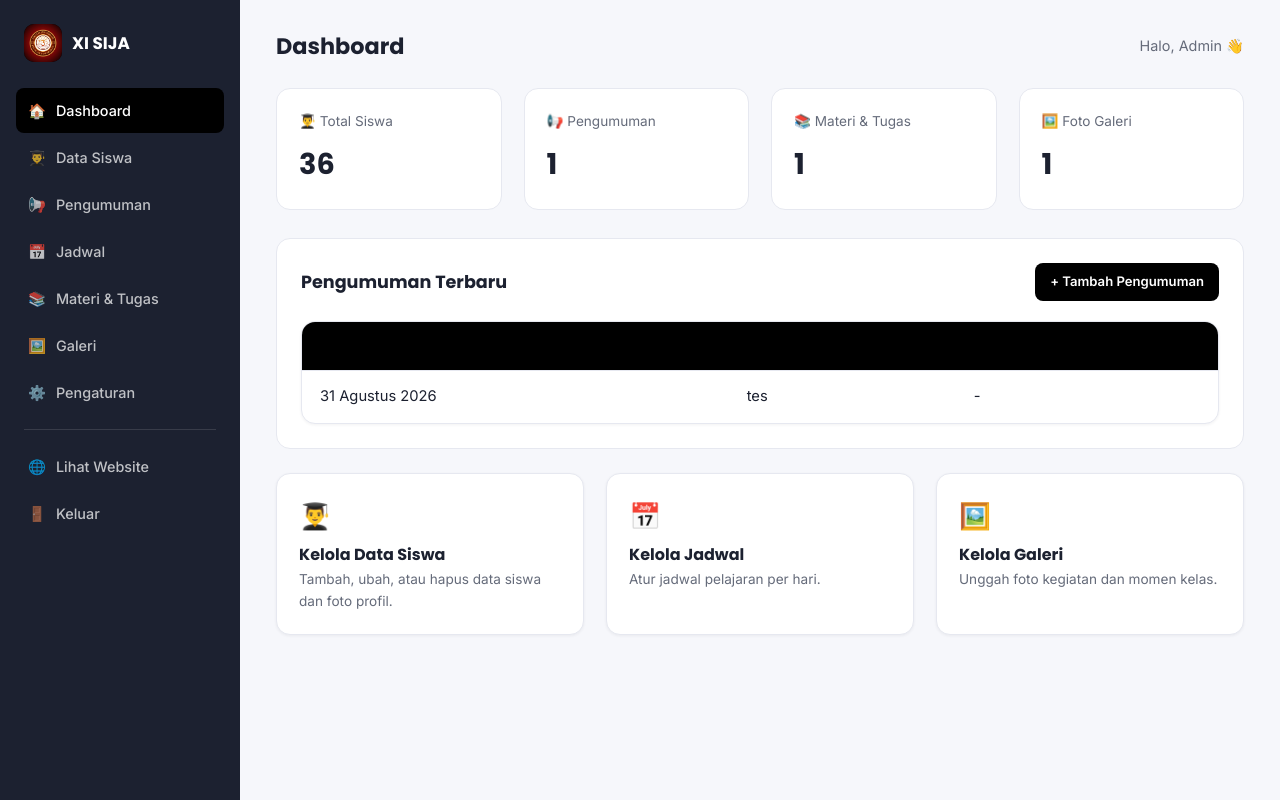
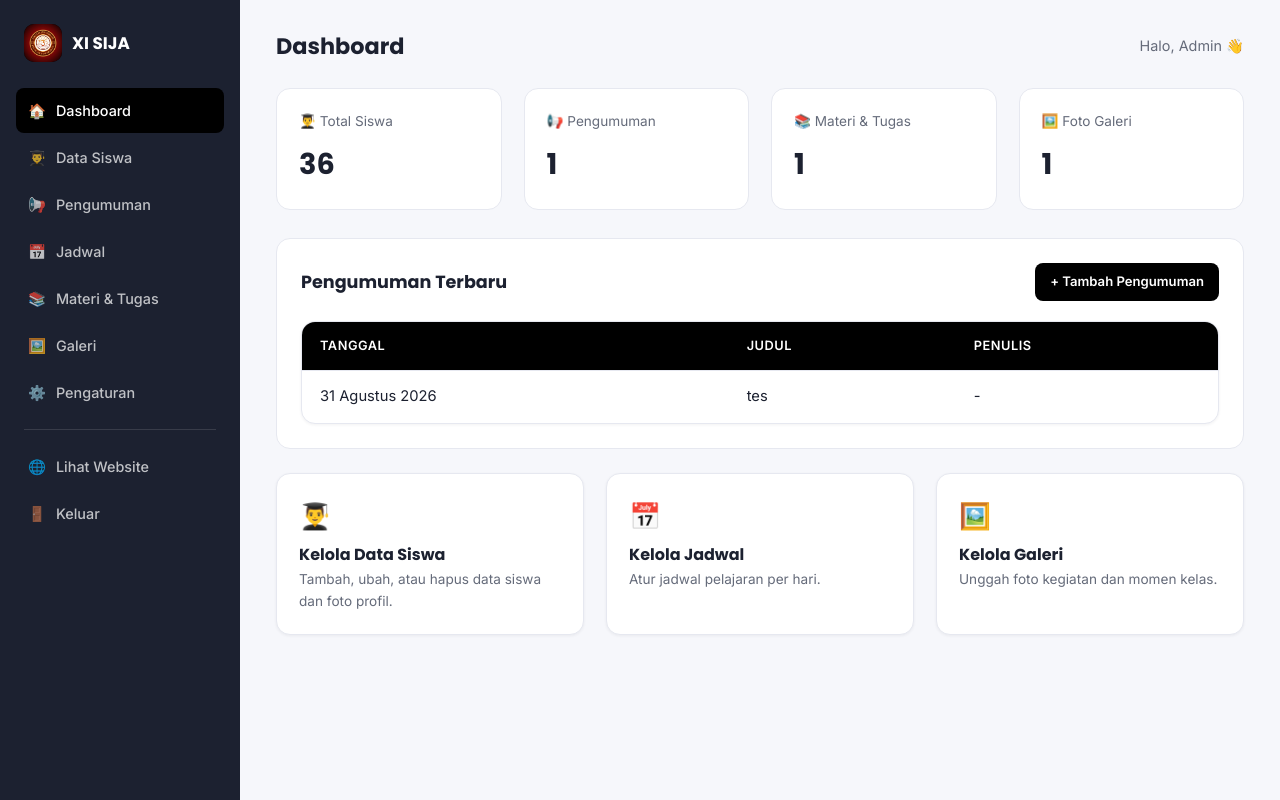
Before and after one commit to Haris68s/web_kelas, a PHP site: page /admin/index.php in a window 1280 px wide. Run offline with PHP 8.4, Linux system fonts and the light colour scheme; data comes from the database, SQL or seed files in the repository.

Commit message:
ubah warna pada tabel head

```diff
--- a/website-kelas/assets/css/style.css
+++ b/website-kelas/assets/css/style.css
@@ -67,6 +67,8 @@ h1, h2, h3, h4 {
     line-height: 1.25;
     font-weight: 700;
 }
+
+table {color: var(--color-text); border-collapse: collapse; width: 100%; font-size: 0.92rem; }
 
 .container {
     width: 100%;
@@ -472,15 +474,19 @@ th, td {
     padding: 14px 18px;
     border-bottom: 1px solid var(--color-border);
     font-size: 0.92rem;
+
 }
 
 th {
     background: var(--color-primary-light);
-    color: var(--color-primary);
+    color: var(--color-text-on-primary);
     font-weight: 600;
     font-size: 0.8rem;
     text-transform: uppercase;
     letter-spacing: 0.04em;
+}
+thead th {
+     color: var(--color-text-on-primary);
 }
 
 tr:last-child td { border-bottom: none; }
```
